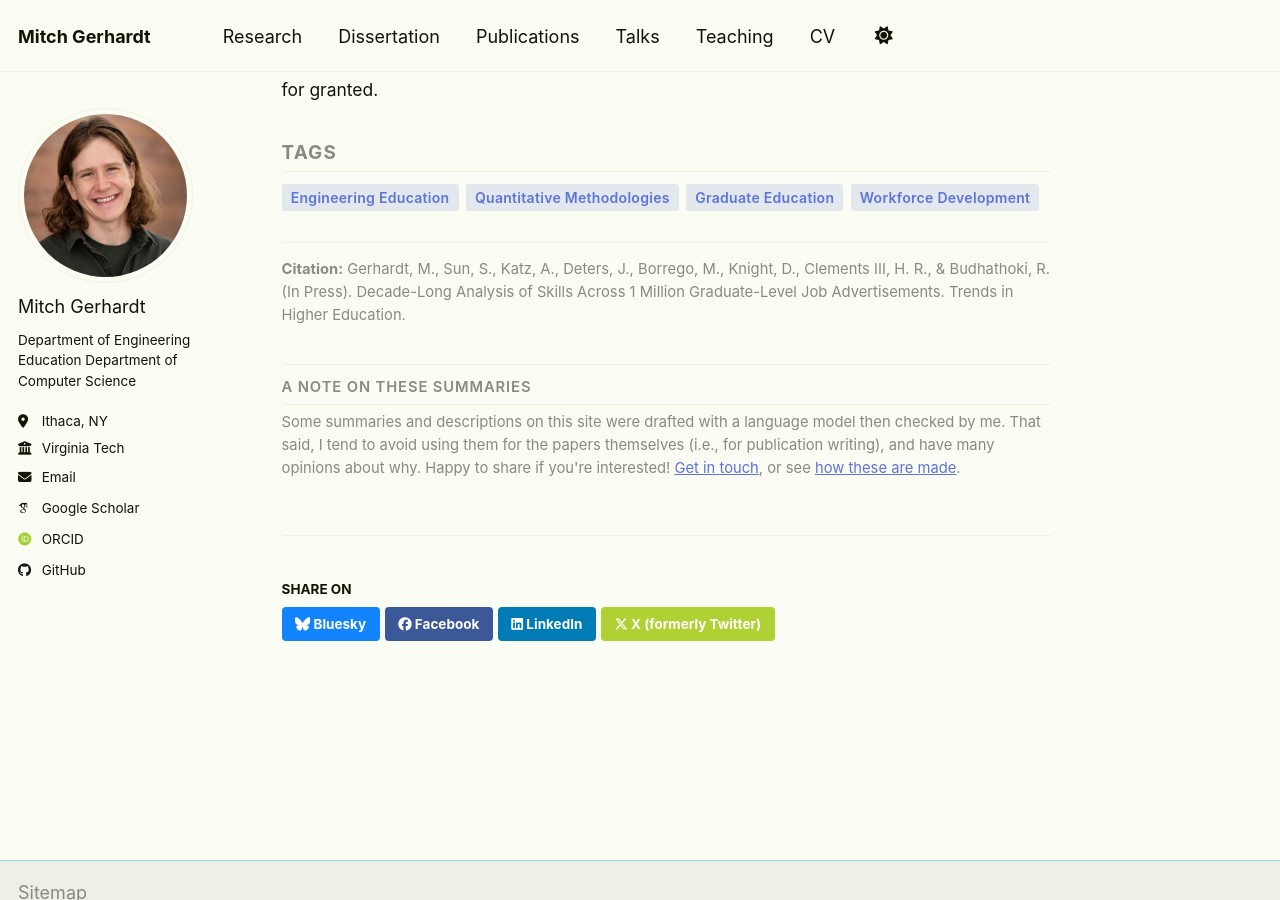
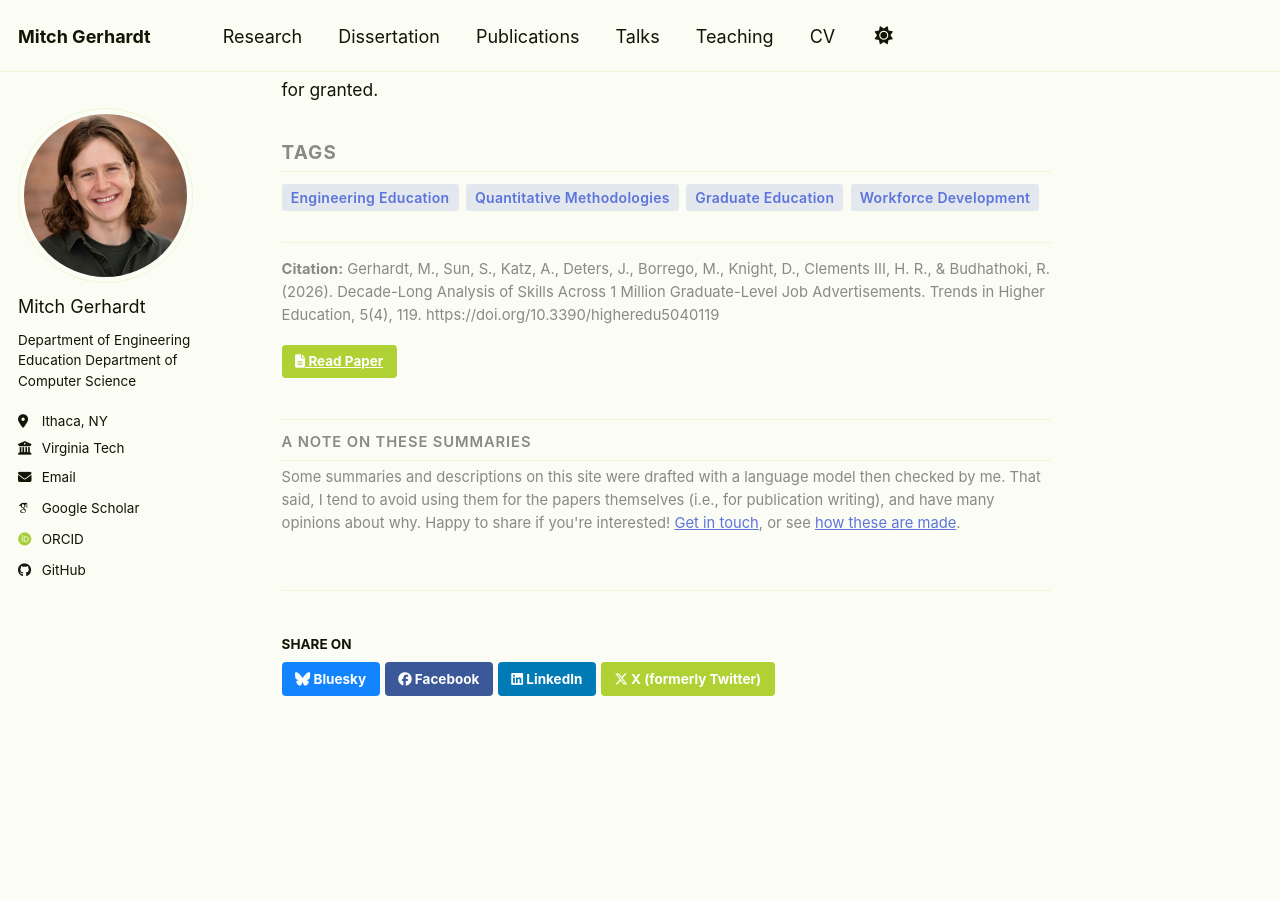
Before and after one commit to mitchg10/mitchg10.github.io, a Jekyll site: the page built from _publications/2026-01-03-Decade-Long-Analysis-Skills-ME-Job-Advertisements.md, in a window 1280 px wide and 900 px high, scrolled down 2542 px. Built offline with Jekyll 4.4.1, drawn with Linux system fonts in a browser that asks for light colours; some web fonts are replaced; some of the changed text lies outside the part shown.

Commit message:
Updated published paper

```diff
--- a/_publications/2026-01-03-Decade-Long-Analysis-Skills-ME-Job-Advertisements.md
+++ b/_publications/2026-01-03-Decade-Long-Analysis-Skills-ME-Job-Advertisements.md
@@ -4,11 +4,10 @@ author: "Mitchell Gerhardt, Shawn Sun, Andrew Katz, Jessica Deters, Maura Borreg
 collection: publications
 category: manuscripts
 permalink: /publication/2026-01-03-Decade-Long-Analysis-Skills-ME-Job-Advertisements
-date: 2026-08-31
+date: 2026-10-01
 venue: 'Trends in Higher Education'
-citation: 'Gerhardt, M., Sun, S., Katz, A., Deters, J., Borrego, M., Knight, D., Clements III, H. R., & Budhathoki, R. (In Press). Decade-Long Analysis of Skills Across 1 Million Graduate-Level Job Advertisements. Trends in Higher Education.'
-status: in-press
-# paperurl: 'TBD'
+citation: 'Gerhardt, M., Sun, S., Katz, A., Deters, J., Borrego, M., Knight, D., Clements III, H. R., & Budhathoki, R. (2026). Decade-Long Analysis of Skills Across 1 Million Graduate-Level Job Advertisements. Trends in Higher Education, 5(4), 119. https://doi.org/10.3390/higheredu5040119'
+paperurl: 'https://doi.org/10.3390/higheredu5040119'
 plain_language_summary: "Job advertisements are among the few continuously available records of what employers say they want, and this study reads a decade of them to ask how expectations placed on mechanical engineers holding graduate degrees have shifted. Working from more than one million postings collected between 2010 and 2022, we track 76 recurring skills and fit each one's year-by-year prevalence to a small set of interpretable growth patterns. What emerges is a discipline still anchored in its technical core, e.g., design, drafting, and physics, but one in which employers increasingly expect engineers to manage budgets, contracts, suppliers, and regulatory compliance as well, and to conduct all of it through software. Because graduate programs can revise coursework on shorter cycles than undergraduate curricula allow, these trends offer them an evidence base for deciding what to teach next."
 contribution_summary: "We contribute a discipline-specific, decade-long account of graduate mechanical engineering labor demand by pairing a Bayesian-optimized, marker-based classifier that isolates graduate-level ME postings from an O*NET-SOC-filtered corpus with a Burnham-and-Anderson model-selection procedure that assigns each of 76 skills both an interpretable trajectory and an explicit measure of how confidently that trajectory can be claimed, moving past the short-term, cross-disciplinary snapshots that characterize most prior job-posting research."
 research_questions:
```
Also changed, not shown: _pages/cv.md (+4 -4 lines).
